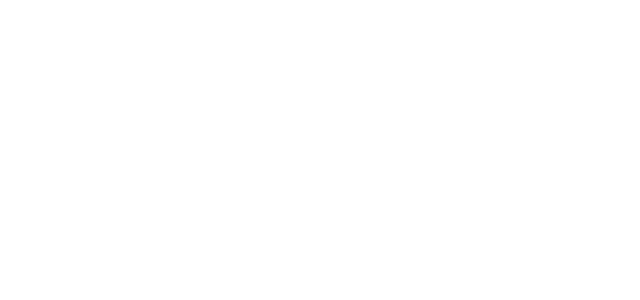
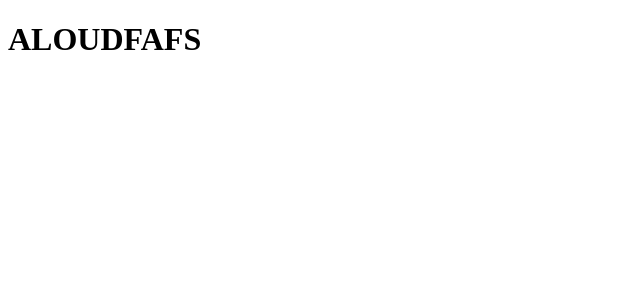
Before and after one commit to ICEI-PUC-Minas-PMV-ADS/pmv-ads-2022-2-e4-proj-infra-t1-voce-mais-fit, a Vue app in the folder interfaceWeb/: page / in a window 1280 px wide. Shown: the top 300 px of the page, without its empty margins (0-640 px from the left). Built offline with nearby package versions, Linux system fonts and the light colour scheme.

Commit message:
vue-router

```diff
--- a/interfaceWeb/package.json
+++ b/interfaceWeb/package.json
@@ -10,7 +10,7 @@
   "dependencies": {
     "core-js": "^3.8.3",
     "vue": "^2.6.14",
-    "vue-router": "^4.1.5"
+    "vue-router": "^3.5.1"
   },
   "devDependencies": {
     "@babel/core": "^7.12.16",
--- a/interfaceWeb/public/index.html
+++ b/interfaceWeb/public/index.html
@@ -14,4 +14,5 @@
     <div id="app"></div>
     <!-- built files will be auto injected -->
   </body>
+
 </html>
--- a/interfaceWeb/src/App.vue
+++ b/interfaceWeb/src/App.vue
@@ -1,7 +1,5 @@
 <template>
-  <div id="app">
-
-  </div>
+  <router-view></router-view>
 </template>
 
 <script>
--- a/interfaceWeb/src/main.js
+++ b/interfaceWeb/src/main.js
@@ -1,8 +1,10 @@
 import Vue from 'vue'
 import App from './App.vue'
+import router from '@/router/router'
 
 Vue.config.productionTip = false
 
 new Vue({
+  router,
   render: h => h(App),
 }).$mount('#app')
--- /dev/null
+++ b/interfaceWeb/src/router/router.js
@@ -0,0 +1,16 @@
+import Vue from "vue";
+import Router from "vue-router";
+import loginPage from "@/views/loginPage"
+
+Vue.use(Router);
+
+export default new Router({
+    mode: "history",
+    routes: [
+        {
+            path: "/",
+            component: loginPage
+        },
+
+    ]
+})
--- /dev/null
+++ b/interfaceWeb/src/views/loginPage.vue
@@ -0,0 +1,15 @@
+<template>
+    <div>
+        <h1>ALOUDFAFS</h1>
+    </div>
+</template>
+
+<script>
+export default {
+
+}
+</script>
+
+<style scoped>
+
+</style>
```
Also changed, not shown: interfaceWeb/src/components/footer.vue (added), interfaceWeb/src/components/header.vue (added), 1 other file (tests, documents, lock files or other folders).
